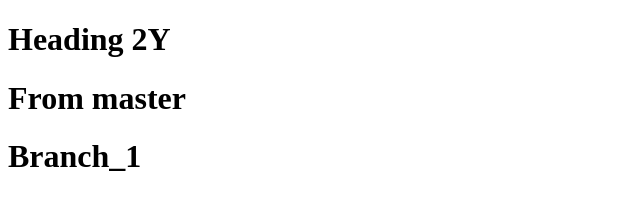
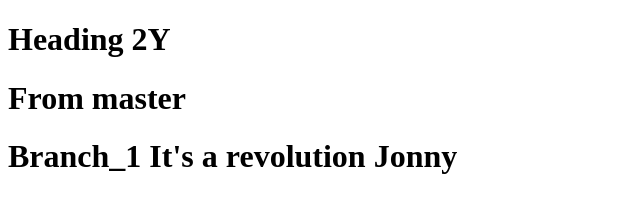
Before and after one commit to Volodymyr2208/prj1, a plain HTML site: page index.html in a window 1280 px wide. Shown: the whole page, without its empty margins (0-640 px from the left). Drawn offline with Linux system fonts and the light colour scheme.

Commit message:
Added 'It's a revolution Jonny' changes

```diff
--- a/index.html
+++ b/index.html
@@ -6,6 +6,6 @@
     <body>
         <h1>Heading 2Y</h1>
         <h1>From master</h1>
-        <h1>Branch_1</h1>
+        <h1>Branch_1 It's a revolution Jonny</h1>
     </body>
 </html>
```
